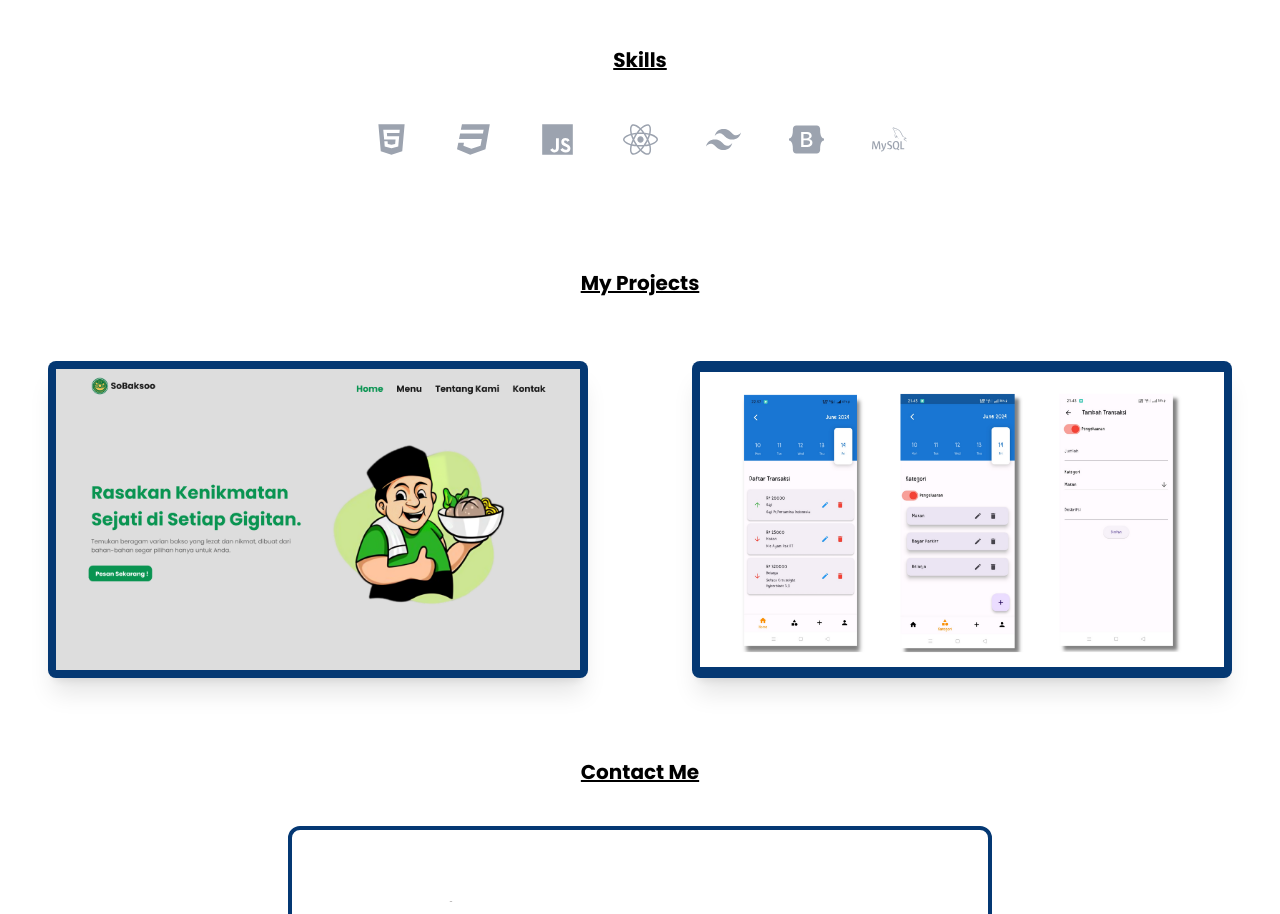
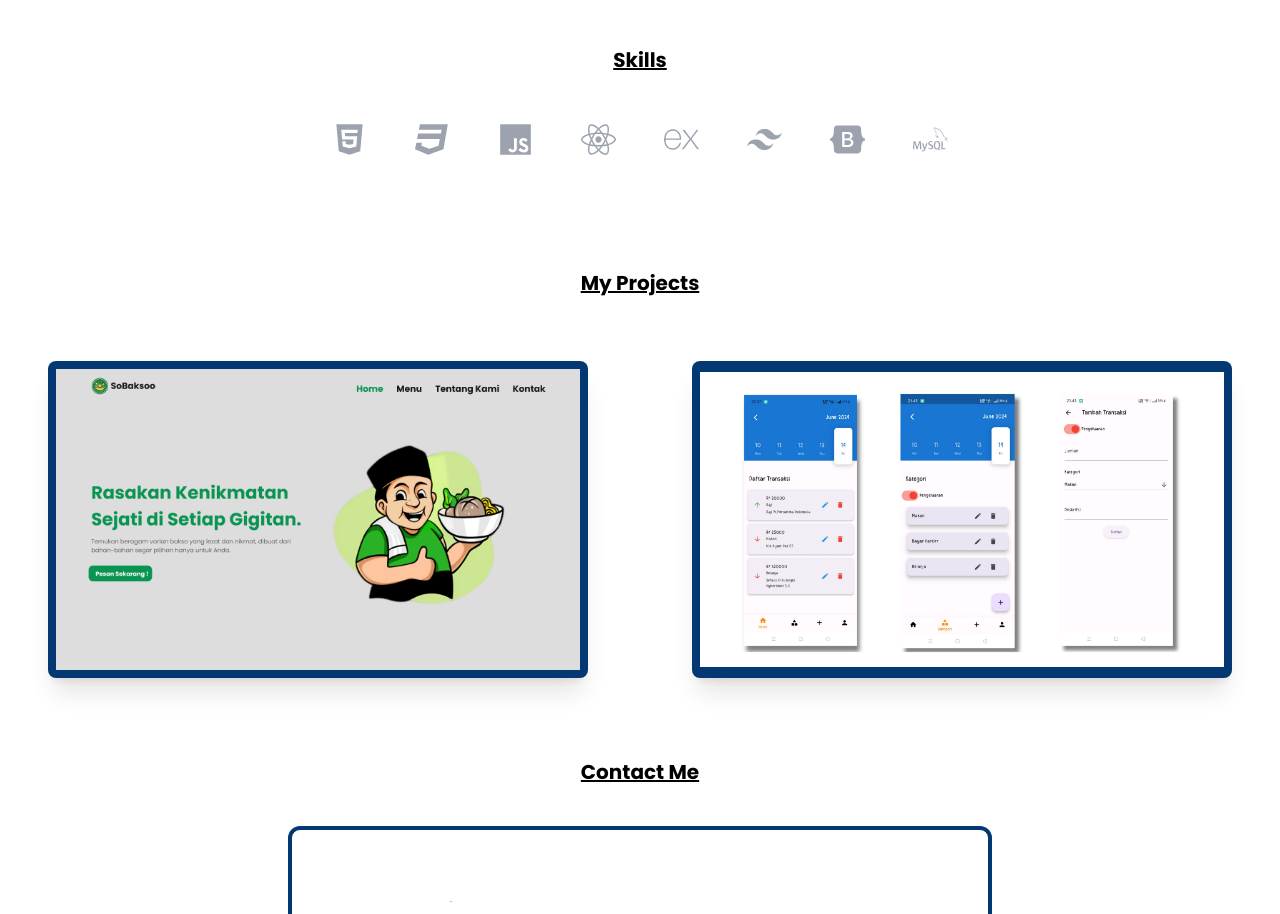
Before and after one commit to sirozulhuda/web-portofolio, a React (Vite) app: page / in a window 1280 px wide. Shown: the part 1094-2008 px from the top of the page. Built offline with nearby package versions, Linux system fonts and the light colour scheme.

Commit message:
penambahan ikon express pada bagian skills

```diff
--- a/src/components/About.jsx
+++ b/src/components/About.jsx
@@ -3,7 +3,7 @@
 import AOS from "aos";
 import "aos/dist/aos.css";
 import { FaHtml5, FaCss3, FaJs, FaReact } from "react-icons/fa";
-import { SiTailwindcss, SiBootstrap, SiMysql } from "react-icons/si";
+import { SiTailwindcss, SiBootstrap, SiMysql, SiExpress } from "react-icons/si";
 import "../App.css";
 
 const About = () => {
@@ -63,6 +63,10 @@
           size={35}
           className="text-gray-400 hover:text-[#61DBFB]  hover:scale-110 cursor-pointer transition-all duration-200  ease-in-out"
         />
+        <SiExpress
+          size={35}
+          className="text-gray-400 hover:text-[#000000]  hover:scale-110 cursor-pointer transition-all duration-200  ease-in-out"
+        />
         <SiTailwindcss
           size={35}
           className="text-gray-400 hover:text-[#38BDF8]  hover:scale-110 cursor-pointer transition-all duration-200  ease-in-out"
```
